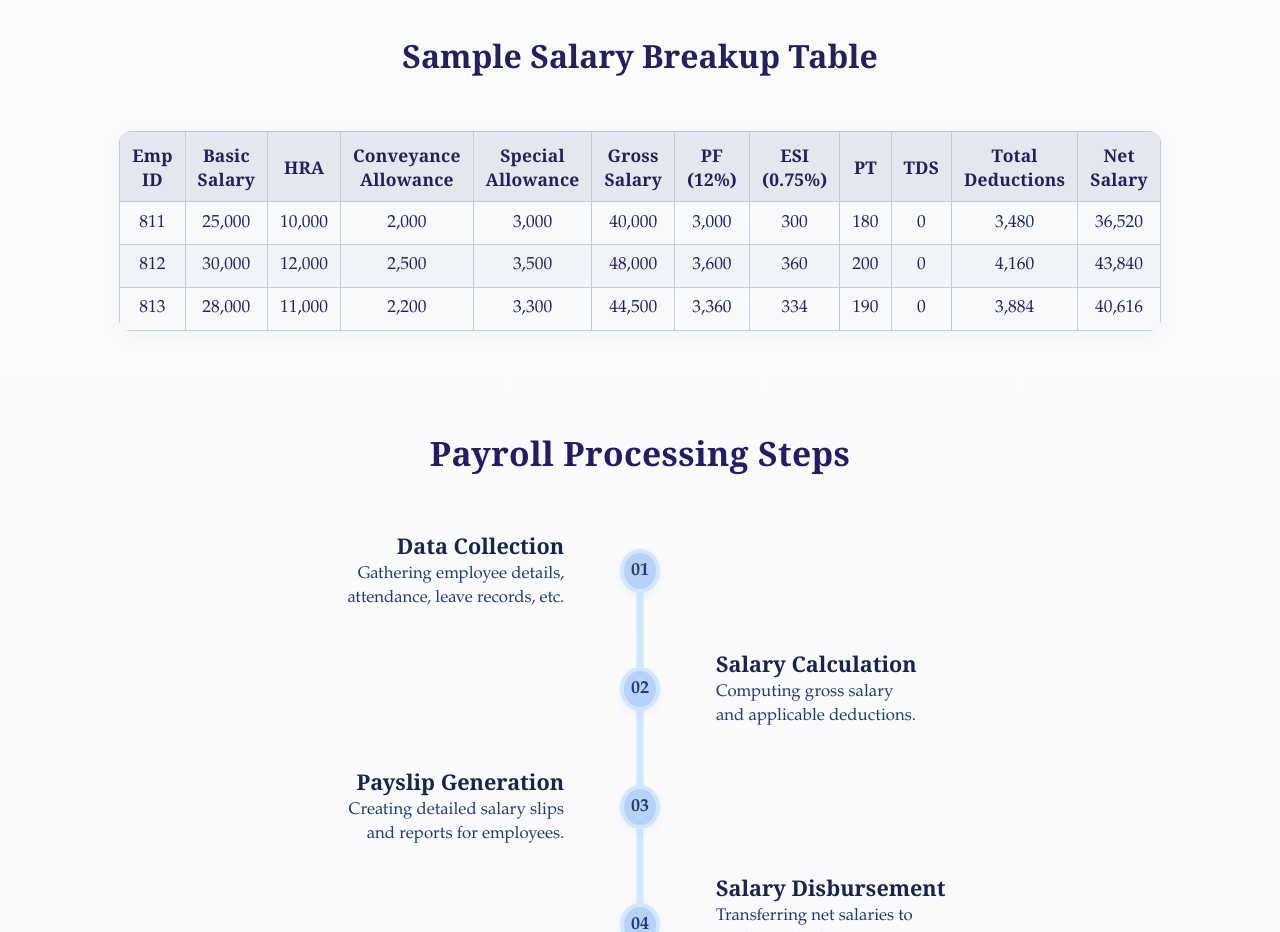
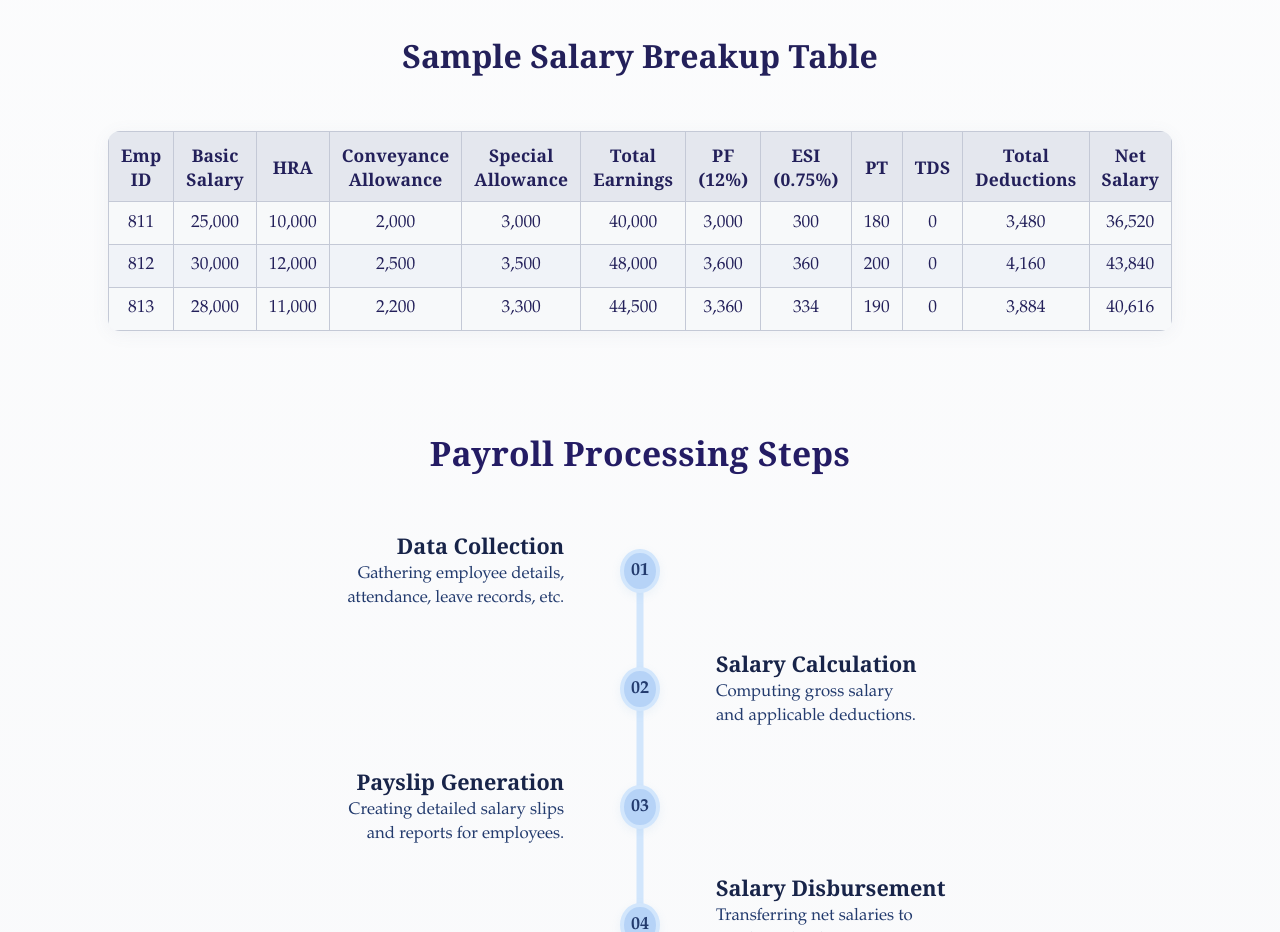
Before and after one commit to LordSpudnik/360-HRMS, a React (Create React App) app: page /payroll in a window 1280 px wide. Shown: the part 2240-3172 px from the top of the page. Built offline with nearby package versions, Linux system fonts and the light colour scheme; the HTML template or start-up script is replaced by a standard one.

Commit message:
changed column heading

```diff
--- a/src/Components/pages/Payroll.js
+++ b/src/Components/pages/Payroll.js
@@ -299,7 +299,7 @@ export default function Payroll() {
                       <th>HRA</th>
                       <th>Conveyance Allowance</th>
                       <th>Special Allowance</th>
-                      <th>Gross Salary</th>
+                      <th>Total Earnings</th>
                       <th>PF (12%)</th>
                       <th>ESI (0.75%)</th>
                       <th>PT</th>
```
